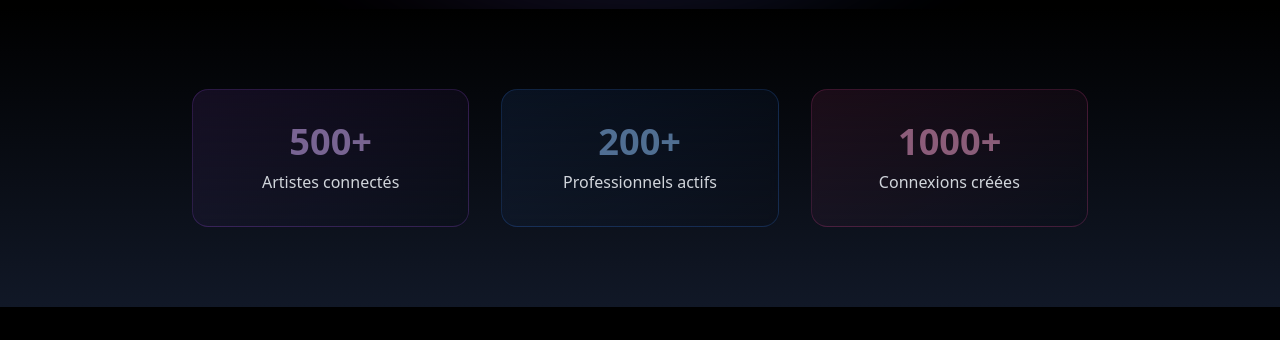
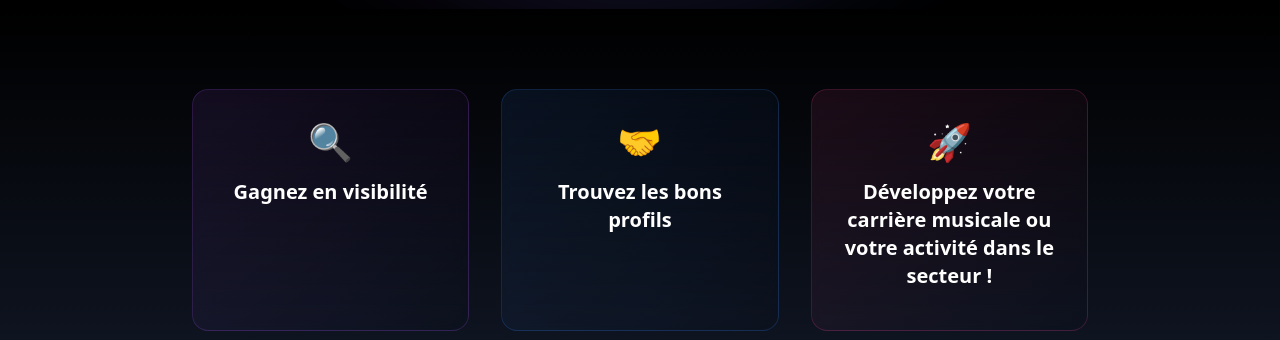
Before and after one commit to MusicLinksPlace/musiclinks-connect-grow, a React (Vite) app: page / in a window 1280 px wide. Shown: the part 860-1200 px from the top of the page. Built offline with nearby package versions, Linux system fonts and the light colour scheme.

Commit message:
fix reassurance elements

```diff
--- a/src/pages/Index.tsx
+++ b/src/pages/Index.tsx
@@ -179,16 +179,16 @@ const Index = () => {
         <div className="container mx-auto px-6">
           <div className="grid grid-cols-1 md:grid-cols-3 gap-8 max-w-4xl mx-auto">
             <div className="text-center p-8 rounded-2xl bg-gradient-to-br from-purple-500/10 to-transparent border border-purple-500/20 backdrop-blur-sm hover-lift animate-fade-in-up" style={{animationDelay: '0.2s'}}>
-              <div className="text-4xl font-bold text-purple-300 mb-2 animate-pulse-glow">500+</div>
-              <div className="text-gray-300">Artistes connectés</div>
+              <div className="text-4xl mb-4">🔍</div>
+              <h3 className="text-xl font-bold text-white mb-2">Gagnez en visibilité</h3>
             </div>
             <div className="text-center p-8 rounded-2xl bg-gradient-to-br from-blue-500/10 to-transparent border border-blue-500/20 backdrop-blur-sm hover-lift animate-fade-in-up" style={{animationDelay: '0.4s'}}>
-              <div className="text-4xl font-bold text-blue-300 mb-2 animate-pulse-glow">200+</div>
-              <div className="text-gray-300">Professionnels actifs</div>
+              <div className="text-4xl mb-4">🤝</div>
+              <h3 className="text-xl font-bold text-white mb-2">Trouvez les bons profils</h3>
             </div>
             <div className="text-center p-8 rounded-2xl bg-gradient-to-br from-pink-500/10 to-transparent border border-pink-500/20 backdrop-blur-sm hover-lift animate-fade-in-up" style={{animationDelay: '0.6s'}}>
-              <div className="text-4xl font-bold text-pink-300 mb-2 animate-pulse-glow">1000+</div>
-              <div className="text-gray-300">Connexions créées</div>
+              <div className="text-4xl mb-4">🚀</div>
+              <h3 className="text-xl font-bold text-white mb-2">Développez votre carrière musicale ou votre activité dans le secteur !</h3>
             </div>
           </div>
         </div>
```
